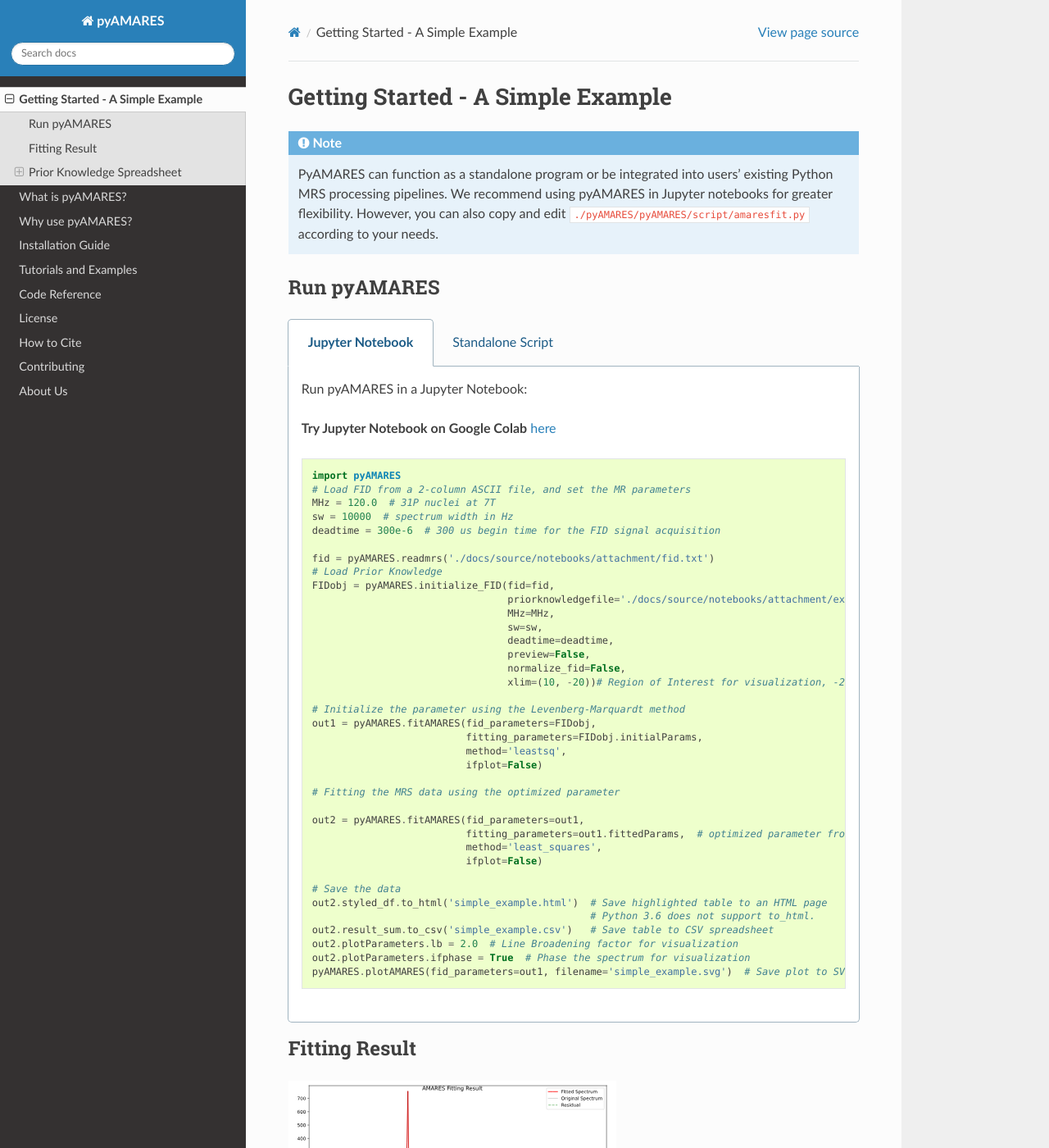
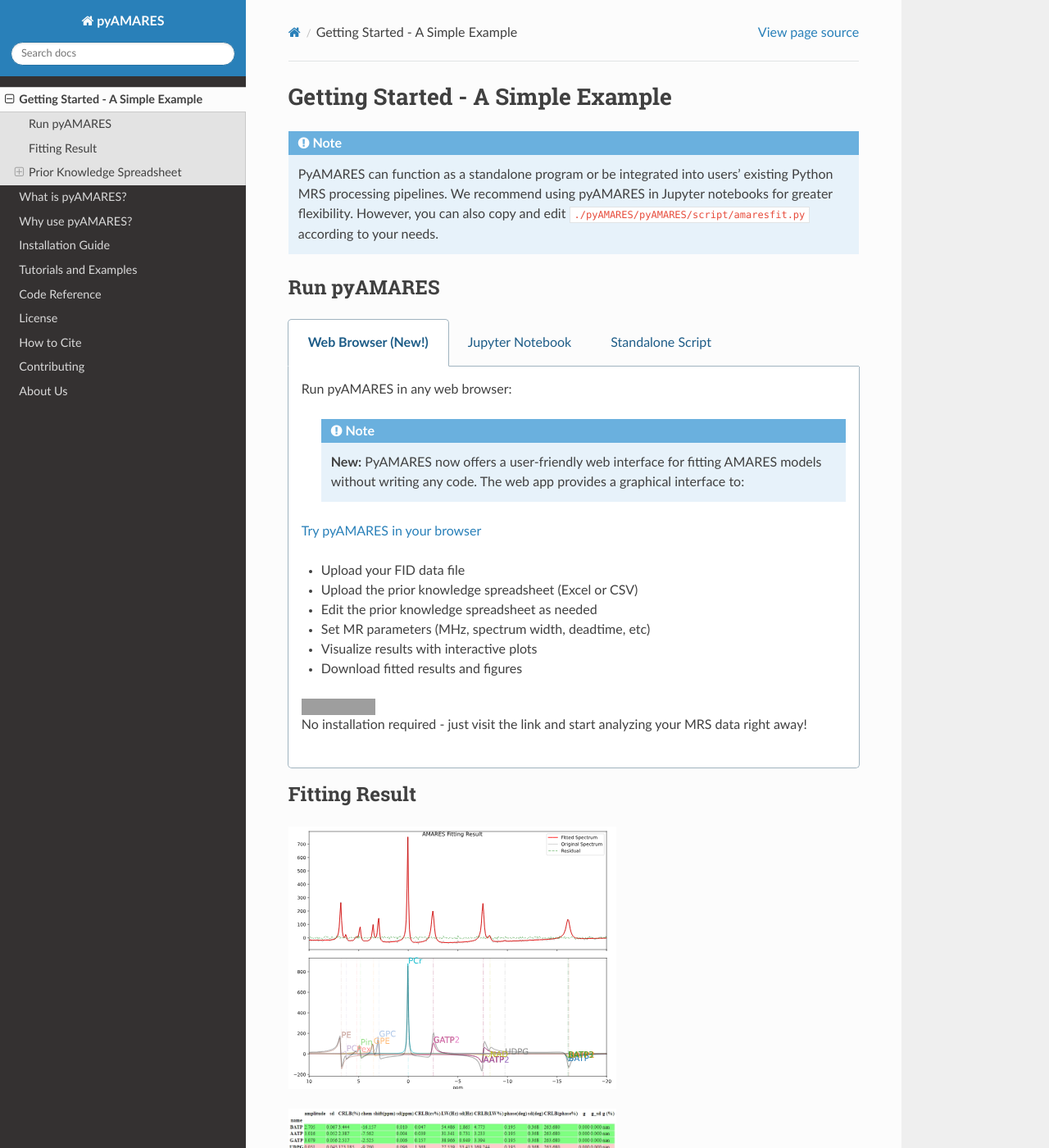
Before and after one commit to HawkMRS/pyAMARES, a Sphinx documentation site: the page built from docs/source/simple.rst, in a window 1280 px wide and 1400 px high. Shown: the whole window at 82% size. Built offline with Sphinx 7.4.7 and the Read the Docs theme 3.1.0, drawn with Linux system fonts in a browser that asks for light colours; pages that are not in the unit, such as notebooks, are missing from menus; grey boxes are pictures that could not be loaded.

Commit message:
update documentation to include web interface

```diff
--- a/docs/source/simple.rst
+++ b/docs/source/simple.rst
@@ -10,6 +10,29 @@
 .. only:: html
 
    .. tabs::
+
+      .. tab:: Web Browser (New!)
+
+         Run pyAMARES in any web browser:
+
+            .. note::
+              **New:** PyAMARES now offers a user-friendly web interface for fitting AMARES models without writing any code. The web app provides a graphical interface to:
+
+         `Try pyAMARES in your browser <https://pyamares.streamlit.app/>`_
+
+         * Upload your FID data file
+         * Upload the prior knowledge spreadsheet (Excel or CSV)
+         * Edit the prior knowledge spreadsheet as needed
+         * Set MR parameters (MHz, spectrum width, deadtime, etc)
+         * Visualize results with interactive plots
+         * Download fitted results and figures
+
+         .. image:: https://static.streamlit.io/badges/streamlit_badge_black_white.svg
+            :target: https://pyamares.streamlit.app/
+            :alt: Streamlit App
+
+         No installation required - just visit the link and start analyzing your MRS data right away!
+
 
       .. tab:: Jupyter Notebook
 
@@ -114,7 +137,6 @@
 
 
          You can also copy ``pyAMARES/script/amaresfit.py`` and edit it yourself.
-
 
 
 
```
Also changed, not shown: CHANGELOG.rst (+8 -3 lines), README.rst (+18 -0 lines), docs/source/install.rst (+22 -0 lines).
